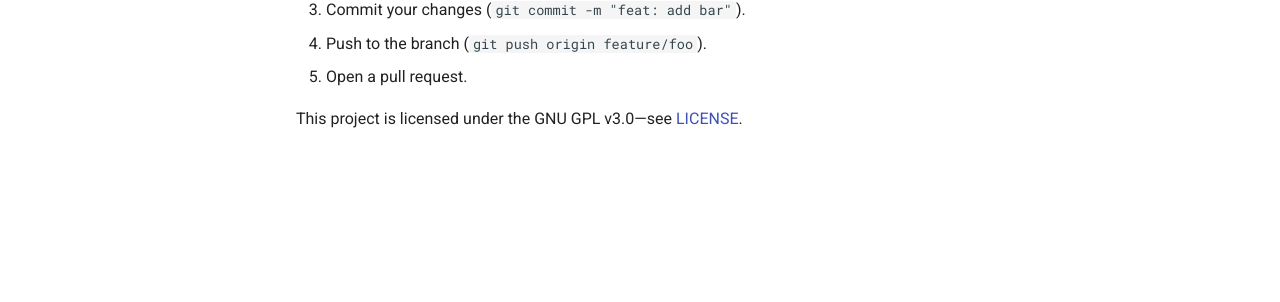
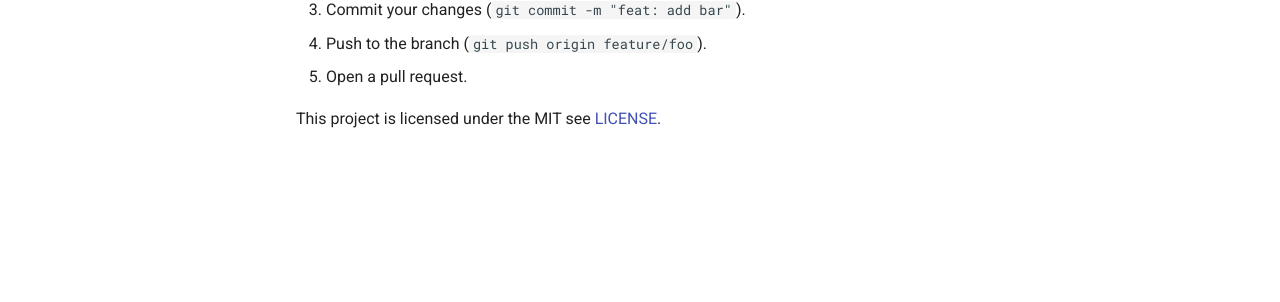
Before and after one commit to SerpRateAI/merrypopins, an MkDocs documentation site: the page built from docs/contributing.md, in a window 1280 px wide. Shown: the part 381-683 px from the top of the page. Built offline with MkDocs 1.6.1 and Material for MkDocs 9.7.7, drawn with Linux system fonts in a browser that asks for light colours; comment, search, counter and statistics services are not loaded.

Commit message:
chore(license): switch from GPL-3.0 to MIT

```diff
--- a/docs/contributing.md
+++ b/docs/contributing.md
@@ -10,4 +10,4 @@ Before submitting a PR:
 4. Push to the branch (`git push origin feature/foo`).
 5. Open a pull request.
 
-This project is licensed under the GNU GPL v3.0—see [LICENSE](../LICENSE).
+This project is licensed under the MIT see [LICENSE](LICENSE).
--- a/pyproject.toml
+++ b/pyproject.toml
@@ -8,7 +8,7 @@ version = "1.0.0"
 description = "Merrypopins: Automated pop-in detection for nano-indentation experiments tooling: load_datasets, preprocess, locate, statistics & make_dataset"
 readme = "README.md"
 requires-python = ">=3.10,<3.13"
-license = { text = "GNU" }
+license = { text = "MIT" }
 authors = [
   { name = "Cahit Acar", email = "c.acar.business@gmail.com" },
   { name = "Anna Marcelissen", email = "anna.marcelissen@live.nl" },
@@ -17,7 +17,7 @@ authors = [
 ]
 classifiers = [
   "Intended Audience :: Science/Research",
-  "License :: OSI Approved :: GNU License",
+  "License :: OSI Approved :: MIT License",
   "Programming Language :: Python :: 3.10",
   "Programming Language :: Python :: 3.11",
   "Programming Language :: Python :: 3.12",
```
Also changed, not shown: README.md (+2 -2 lines), docs/index.md (+1 -1 lines), 1 other file.
